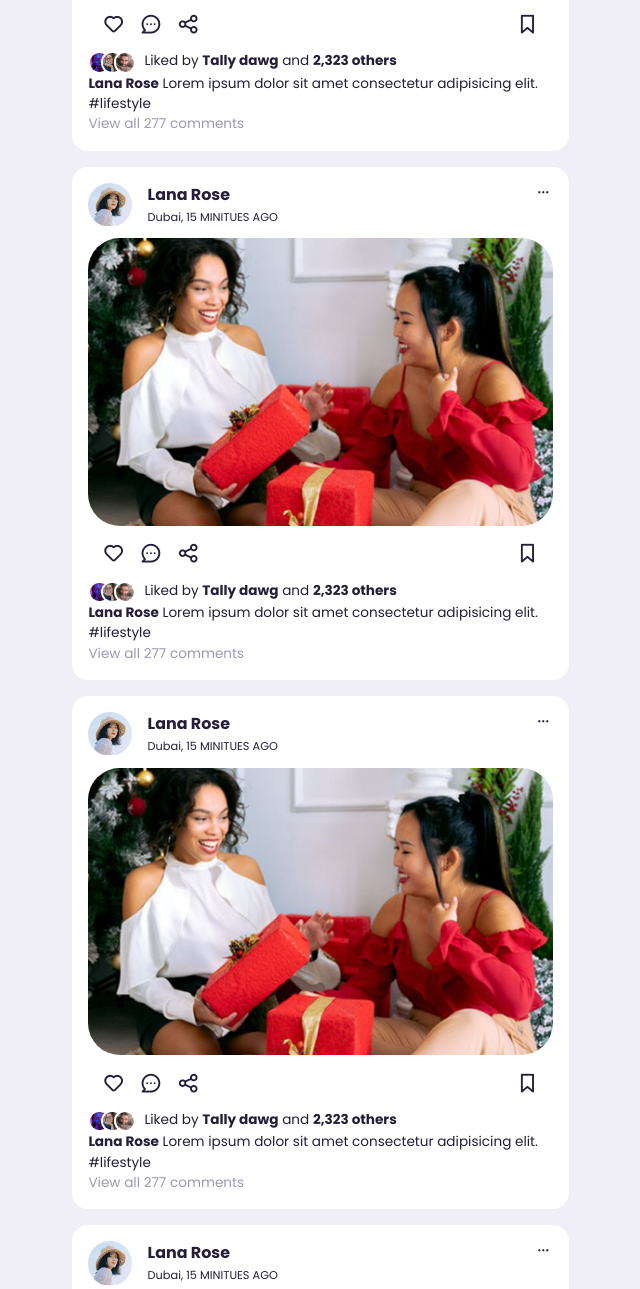
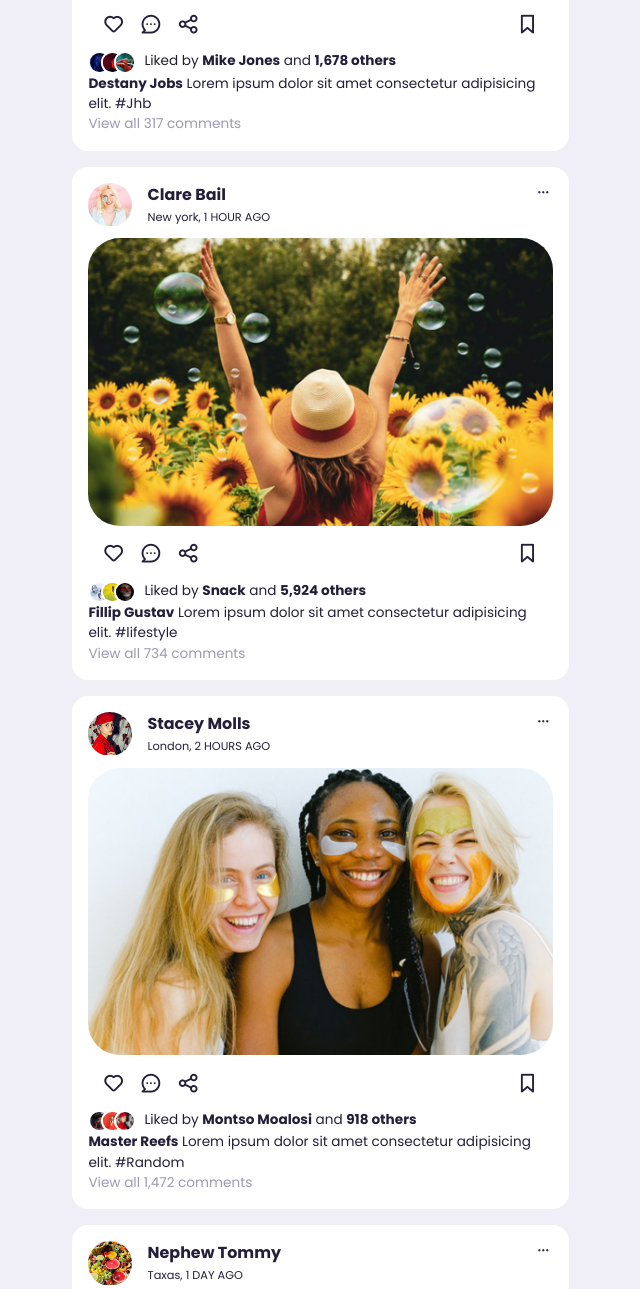
Before and after one commit to Tally2014/ResponsiveSocialMediaWebsite, a plain HTML site: page index.html in a window 1280 px wide. Shown: the part 1250-2539 px from the top of the page, without its empty margins (318-958 px from the left). Drawn offline with nearby package versions, Linux system fonts and the light colour scheme.

Commit message:
Update 7 Feeds/Stories

```diff
--- a/index.html
+++ b/index.html
@@ -212,16 +212,16 @@
                     <div class="comments text-muted">View all 277 comments</div>
                 </div>
 
-                <!------------------------- FEED 1 -------------------------->
+                <!------------------------- FEED 2 -------------------------->
                 <div class="feed">
                     <div class="head">
                         <div class="user">
                             <div class="profile-photo">
-                                <img src="./images/profile-21.jpg">
+                                <img src="./images/profile-12.jpg">
                             </div>
                             <div class="ingo">
-                                <h3>Lana Rose</h3>
-                                <small>Dubai, 15 MINITUES AGO</small>
+                                <h3>Silver Stones</h3>
+                                <small>Johannesburg, 23 MINITUES AGO</small>
                             </div>
                         </div>
                         <span class="edit">
@@ -229,7 +229,7 @@
                         </span>
                     </div>
                     <div class="photo">
-                        <img src="./images/feed-1.jpg" alt="">
+                        <img src="./images/feed-2.jpg" alt="">
                     </div>
                     <div class="action-buttons">
                         <div class="interaction-buttons">
@@ -242,28 +242,28 @@
                         </div>
                     </div>
                     <div class="liked-by">
-                        <span><img src="./images/profile-10.jpg"></span>
-                        <span><img src="./images/profile-4.jpg"></span>
-                        <span><img src="./images/profile-15.jpg"></span>
-                        <p>Liked by <b>Tally dawg</b> and <b>2,323 others</b></p>
+                        <span><img src="./images/profile-7.jpg"></span>
+                        <span><img src="./images/profile-8.jpg"></span>
+                        <span><img src="./images/profile-19.jpg"></span>
+                        <p>Liked by <b>Mike Jones</b> and <b>1,678 others</b></p>
                     </div>
 
                     <div class="caption">
-                        <p><b>Lana Rose</b> Lorem ipsum dolor sit amet consectetur adipisicing elit. <span class="hash-tag">#lifestyle</span></p>
+                        <p><b>Destany Jobs</b> Lorem ipsum dolor sit amet consectetur adipisicing elit. <span class="hash-tag">#Jhb</span></p>
                     </div>
-                    <div class="comments text-muted">View all 277 comments</div>
+                    <div class="comments text-muted">View all 317 comments</div>
                 </div>
 
-                <!------------------------- FEED 1 -------------------------->
+                <!------------------------- FEED 3 -------------------------->
                 <div class="feed">
                     <div class="head">
                         <div class="user">
                             <div class="profile-photo">
-                                <img src="./images/profile-21.jpg">
+                                <img src="./images/profile-17.jpg">
                             </div>
                             <div class="ingo">
-                                <h3>Lana Rose</h3>
-                                <small>Dubai, 15 MINITUES AGO</small>
+                                <h3>Clare Bail</h3>
+                                <small>New york, 1 HOUR AGO</small>
                             </div>
                         </div>
                         <span class="edit">
@@ -271,7 +271,7 @@
                         </span>
                     </div>
                     <div class="photo">
-                        <img src="./images/feed-1.jpg" alt="">
+                        <img src="./images/feed-3.jpg" alt="">
                     </div>
                     <div class="action-buttons">
                         <div class="interaction-buttons">
@@ -284,28 +284,28 @@
                         </div>
                     </div>
                     <div class="liked-by">
-                        <span><img src="./images/profile-10.jpg"></span>
-                        <span><img src="./images/profile-4.jpg"></span>
-                        <span><img src="./images/profile-15.jpg"></span>
-                        <p>Liked by <b>Tally dawg</b> and <b>2,323 others</b></p>
+                        <span><img src="./images/profile-2.jpg"></span>
+                        <span><img src="./images/profile-14.jpg"></span>
+                        <span><img src="./images/profile-9.jpg"></span>
+                        <p>Liked by <b>Snack</b> and <b>5,924 others</b></p>
                     </div>
 
                     <div class="caption">
-                        <p><b>Lana Rose</b> Lorem ipsum dolor sit amet consectetur adipisicing elit. <span class="hash-tag">#lifestyle</span></p>
+                        <p><b>Fillip Gustav</b> Lorem ipsum dolor sit amet consectetur adipisicing elit. <span class="hash-tag">#lifestyle</span></p>
                     </div>
-                    <div class="comments text-muted">View all 277 comments</div>
+                    <div class="comments text-muted">View all 734 comments</div>
                 </div>
 
-                <!------------------------- FEED 1 -------------------------->
+                <!------------------------- FEED 4 -------------------------->
                 <div class="feed">
                     <div class="head">
                         <div class="user">
                             <div class="profile-photo">
-                                <img src="./images/profile-21.jpg">
+                                <img src="./images/profile-16.jpg">
                             </div>
                             <div class="ingo">
-                                <h3>Lana Rose</h3>
-                                <small>Dubai, 15 MINITUES AGO</small>
+                                <h3>Stacey Molls</h3>
+                                <small>London, 2 HOURS AGO</small>
                             </div>
                         </div>
                         <span class="edit">
@@ -313,7 +313,7 @@
                         </span>
                     </div>
                     <div class="photo">
-                        <img src="./images/feed-1.jpg" alt="">
+                        <img src="./images/feed-4.jpg" alt="">
                     </div>
                     <div class="action-buttons">
                         <div class="interaction-buttons">
@@ -326,28 +326,28 @@
                         </div>
                     </div>
                     <div class="liked-by">
-                        <span><img src="./images/profile-10.jpg"></span>
-                        <span><img src="./images/profile-4.jpg"></span>
-                        <span><img src="./images/profile-15.jpg"></span>
-                        <p>Liked by <b>Tally dawg</b> and <b>2,323 others</b></p>
+                        <span><img src="./images/profile-11.jpg"></span>
+                        <span><img src="./images/profile-5.jpg"></span>
+                        <span><img src="./images/profile-16.jpg"></span>
+                        <p>Liked by <b>Montso Moalosi</b> and <b>918 others</b></p>
                     </div>
 
                     <div class="caption">
-                        <p><b>Lana Rose</b> Lorem ipsum dolor sit amet consectetur adipisicing elit. <span class="hash-tag">#lifestyle</span></p>
+                        <p><b>Master Reefs</b> Lorem ipsum dolor sit amet consectetur adipisicing elit. <span class="hash-tag">#Random</span></p>
                     </div>
-                    <div class="comments text-muted">View all 277 comments</div>
+                    <div class="comments text-muted">View all 1,472 comments</div>
                 </div>
 
-                <!------------------------- FEED 1 -------------------------->
+                <!------------------------- FEED 5 -------------------------->
                 <div class="feed">
                     <div class="head">
                         <div class="user">
                             <div class="profile-photo">
-                                <img src="./images/profile-21.jpg">
+                                <img src="./images/profile-13.jpg">
                             </div>
                             <div class="ingo">
-                                <h3>Lana Rose</h3>
-                                <small>Dubai, 15 MINITUES AGO</small>
+                                <h3>Nephew Tommy</h3>
+                                <small>Taxas, 1 DAY AGO</small>
                             </div>
                         </div>
                         <span class="edit">
@@ -355,7 +355,7 @@
                         </span>
                     </div>
                     <div class="photo">
-                        <img src="./images/feed-1.jpg" alt="">
+                        <img src="./images/feed-5.jpg" alt="">
                     </div>
                     <div class="action-buttons">
                         <div class="interaction-buttons">
@@ -368,28 +368,28 @@
                         </div>
                     </div>
                     <div class="liked-by">
+                        <span><img src="./images/profile-3.jpg"></span>
+                        <span><img src="./images/profile-1.jpg"></span>
                         <span><img src="./images/profile-10.jpg"></span>
-                        <span><img src="./images/profile-4.jpg"></span>
-                        <span><img src="./images/profile-15.jpg"></span>
-                        <p>Liked by <b>Tally dawg</b> and <b>2,323 others</b></p>
+                        <p>Liked by <b>Steven Long</b> and <b>4,863 others</b></p>
                     </div>
 
                     <div class="caption">
-                        <p><b>Lana Rose</b> Lorem ipsum dolor sit amet consectetur adipisicing elit. <span class="hash-tag">#lifestyle</span></p>
+                        <p><b>Eric Lamp</b> Lorem ipsum dolor sit amet consectetur adipisicing elit. <span class="hash-tag">#Springboks</span></p>
                     </div>
-                    <div class="comments text-muted">View all 277 comments</div>
+                    <div class="comments text-muted">View all 427 comments</div>
                 </div>
 
-                <!------------------------- FEED 1 -------------------------->
+                <!------------------------- FEED 6 -------------------------->
                 <div class="feed">
                     <div class="head">
                         <div class="user">
                             <div class="profile-photo">
-                                <img src="./images/profile-21.jpg">
+                                <img src="./images/profile-6.jpg">
                             </div>
                             <div class="ingo">
-                                <h3>Lana Rose</h3>
-                                <small>Dubai, 15 MINITUES AGO</small>
+                                <h3>Nash Ville</h3>
+                                <small>Cape Town, 2 DAYS AGO</small>
                             </div>
                         </div>
                         <span class="edit">
@@ -397,7 +397,7 @@
                         </span>
                     </div>
                     <div class="photo">
-                        <img src="./images/feed-1.jpg" alt="">
+                        <img src="./images/feed-6.jpg" alt="">
                     </div>
                     <div class="action-buttons">
                         <div class="interaction-buttons">
@@ -410,19 +410,19 @@
                         </div>
                     </div>
                     <div class="liked-by">
-                        <span><img src="./images/profile-10.jpg"></span>
-                        <span><img src="./images/profile-4.jpg"></span>
-                        <span><img src="./images/profile-15.jpg"></span>
-                        <p>Liked by <b>Tally dawg</b> and <b>2,323 others</b></p>
+                        <span><img src="./images/profile-18.jpg"></span>
+                        <span><img src="./images/profile-14.jpg"></span>
+                        <span><img src="./images/profile-5.jpg"></span>
+                        <p>Liked by <b>Deshae Milla</b> and <b>6,678 others</b></p>
                     </div>
 
                     <div class="caption">
-                        <p><b>Lana Rose</b> Lorem ipsum dolor sit amet consectetur adipisicing elit. <span class="hash-tag">#lifestyle</span></p>
+                        <p><b>Chris Barks</b> Lorem ipsum dolor sit amet consectetur adipisicing elit. <span class="hash-tag">#RSA</span></p>
                     </div>
-                    <div class="comments text-muted">View all 277 comments</div>
+                    <div class="comments text-muted">View all 783 comments</div>
                 </div>
 
-                <!------------------------- FEED 1 -------------------------->
+                <!------------------------- FEED 7 -------------------------->
                 <div class="feed">
                     <div class="head">
                         <div class="user">
@@ -430,8 +430,8 @@
                                 <img src="./images/profile-21.jpg">
                             </div>
                             <div class="ingo">
-                                <h3>Lana Rose</h3>
-                                <small>Dubai, 15 MINITUES AGO</small>
+                                <h3>Erica Backs</h3>
+                                <small>Lagos, 3 DAYS AGO</small>
                             </div>
                         </div>
                         <span class="edit">
@@ -439,7 +439,7 @@
                         </span>
                     </div>
                     <div class="photo">
-                        <img src="./images/feed-1.jpg" alt="">
+                        <img src="./images/feed-7.jpg" alt="">
                     </div>
                     <div class="action-buttons">
                         <div class="interaction-buttons">
@@ -452,16 +452,16 @@
                         </div>
                     </div>
                     <div class="liked-by">
-                        <span><img src="./images/profile-10.jpg"></span>
-                        <span><img src="./images/profile-4.jpg"></span>
+                        <span><img src="./images/profile-3.jpg"></span>
+                        <span><img src="./images/profile-19.jpg"></span>
                         <span><img src="./images/profile-15.jpg"></span>
-                        <p>Liked by <b>Tally dawg</b> and <b>2,323 others</b></p>
+                        <p>Liked by <b>Tomas Sparks</b> and <b>167 others</b></p>
                     </div>
 
                     <div class="caption">
-                        <p><b>Lana Rose</b> Lorem ipsum dolor sit amet consectetur adipisicing elit. <span class="hash-tag">#lifestyle</span></p>
+                        <p><b>Jin Li</b> Lorem ipsum dolor sit amet consectetur adipisicing elit. <span class="hash-tag">#Africa</span></p>
                     </div>
-                    <div class="comments text-muted">View all 277 comments</div>
+                    <div class="comments text-muted">View all 34 comments</div>
                 </div>
 
 
```
